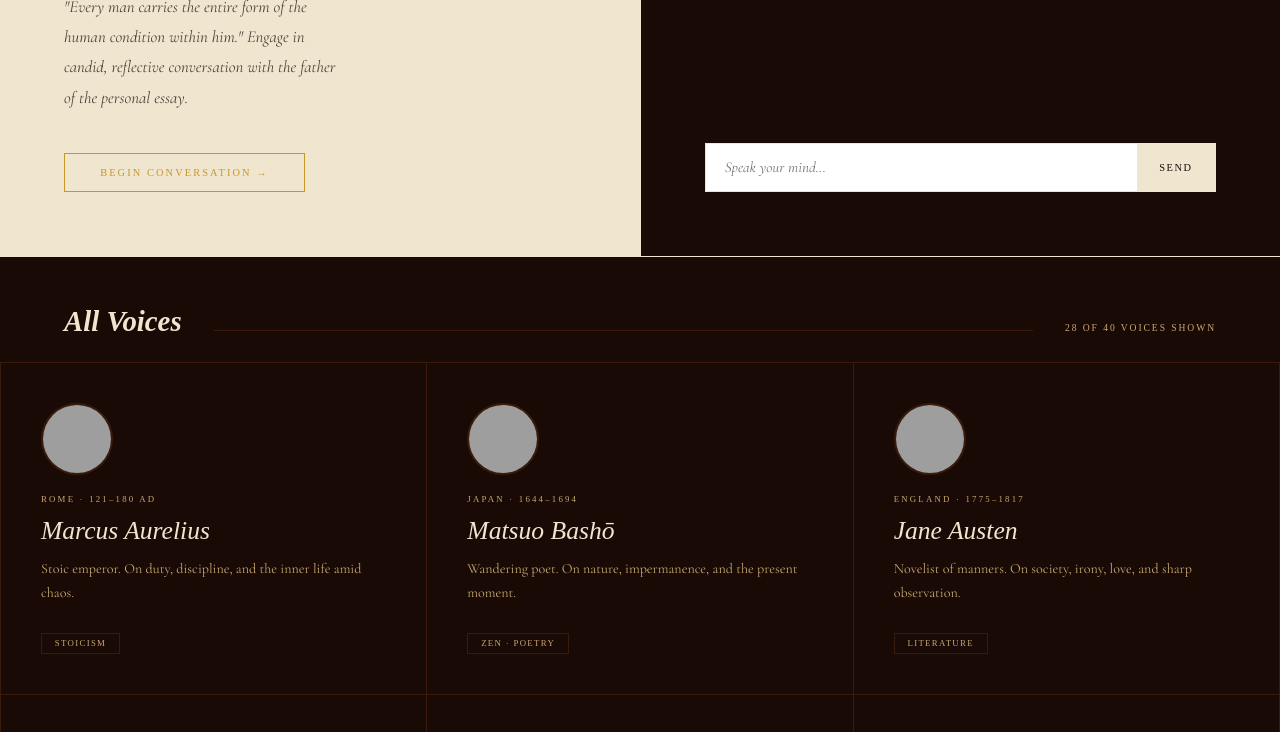
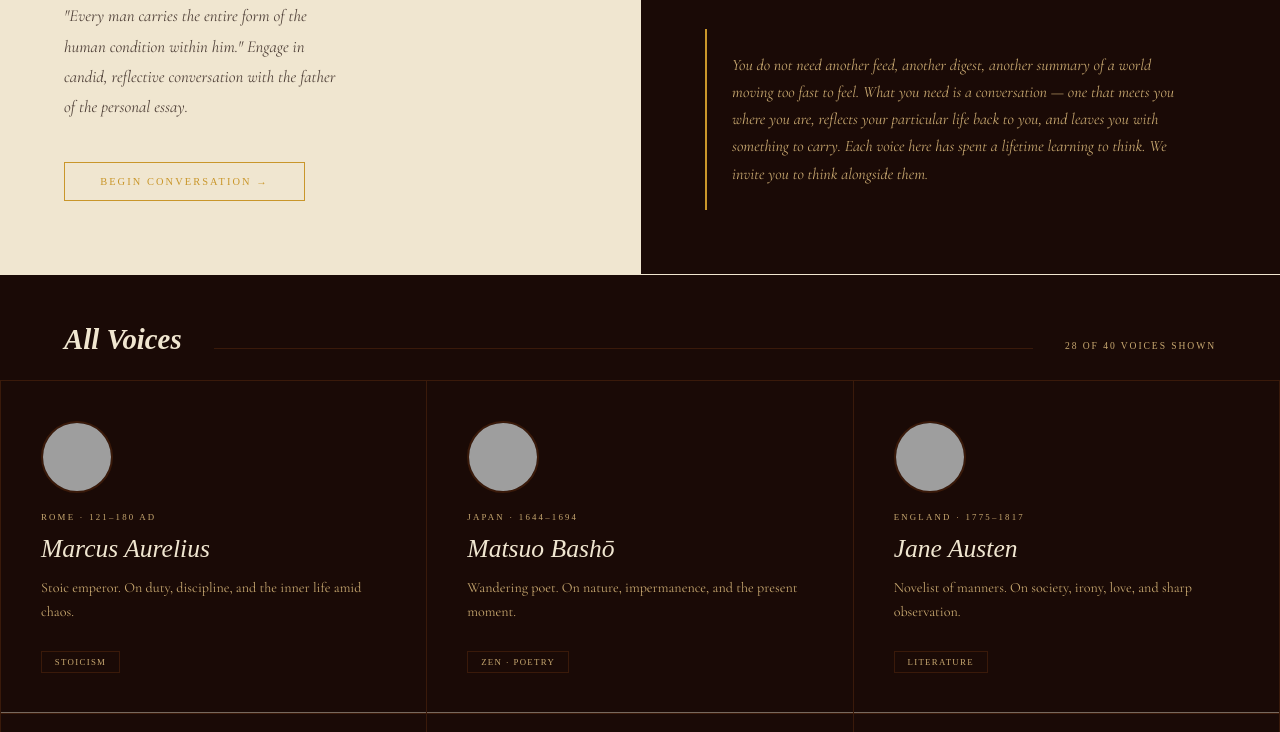
Before and after one commit to petesherratt-collab/the-salon, a plain HTML site: page index.html in a window 1280 px wide. Shown: the part 595-1327 px from the top of the page. Drawn offline with nearby package versions, Linux system fonts and the light colour scheme; grey boxes are pictures that could not be loaded.

Commit message:
Add files via upload

```diff
--- a/index.html
+++ b/index.html
@@ -329,38 +329,15 @@
     color: var(--muted);
   }
 
-  .chat-input-preview {
-    display: flex;
-    border: 1px solid var(--ink);
-    overflow: hidden;
-  }
-
-  .chat-input-preview input {
-    flex: 1;
-    padding: 0.9rem 1.2rem;
-    border: none;
-    background: white;
+  .chat-manifesto {
+    padding: 1.4rem 1.6rem;
+    border-left: 2px solid var(--gold);
     font-family: 'Cormorant Garamond', serif;
-    font-size: 0.95rem;
+    font-size: 1rem;
+    font-style: italic;
+    line-height: 1.7;
     color: var(--muted);
-    font-style: italic;
-    outline: none;
-  }
-
-  .chat-input-preview button {
-    padding: 0.9rem 1.4rem;
-    background: var(--ink);
-    color: var(--parchment);
-    border: none;
-    font-family: 'Libre Baskerville', serif;
-    font-size: 0.65rem;
-    letter-spacing: 0.15em;
-    text-transform: uppercase;
-    cursor: pointer;
-    transition: background 0.2s;
-  }
-
-  .chat-input-preview button:hover { background: var(--rust); }
+  }
 
   /* ── VOICES GRID ── */
   .section-header {
@@ -893,9 +870,8 @@
         Ah, doubt is my oldest companion. I have found that uncertainty is not a weakness of the mind but its most honest condition. We are creatures of such perpetual change that any certainty we clutch too tightly turns to ash. Tell me — what is the nature of this decision? Is it one of the heart, or of circumstance?
       </div>
     </div>
-    <div class="chat-input-preview">
-      <input type="text" placeholder="Speak your mind…" readonly>
-      <button>Send</button>
+    <div class="chat-manifesto">
+      You do not need another feed, another digest, another summary of a world moving too fast to feel. What you need is a conversation — one that meets you where you are, reflects your particular life back to you, and leaves you with something to carry. Each voice here has spent a lifetime learning to think. We invite you to think alongside them.
     </div>
   </div>
 </section>
@@ -1106,13 +1082,6 @@
   </div>
 </div>
 
-<!-- MANIFESTO -->
-<div class="manifesto">
-  <div class="manifesto-label">Our Proposition</div>
-  <p class="manifesto-text">
-    You do not need another feed, another digest, another summary of a world moving too fast to feel. What you need is a conversation — one that meets you where you are, reflects your particular life back to you, and leaves you with something to carry. Each voice here has spent a lifetime learning to think. We invite you to think alongside them.
-  </p>
-</div>
 
 <footer>
   <span>The Salon &copy; 2025</span>
```
